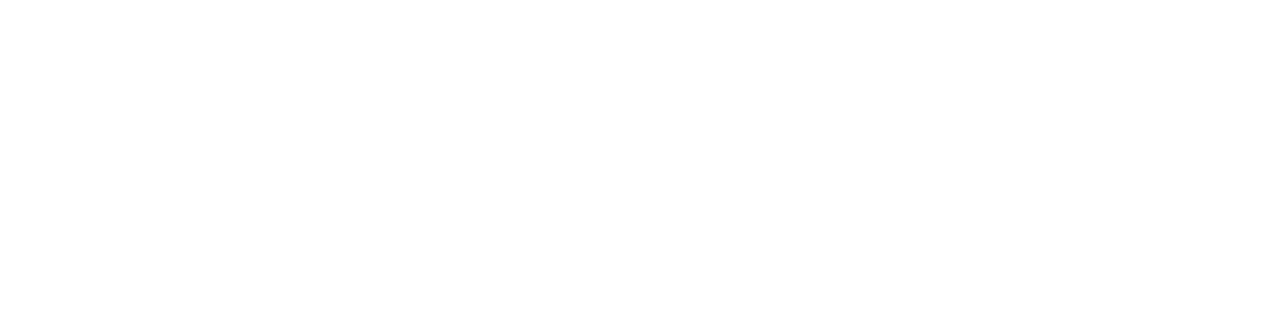
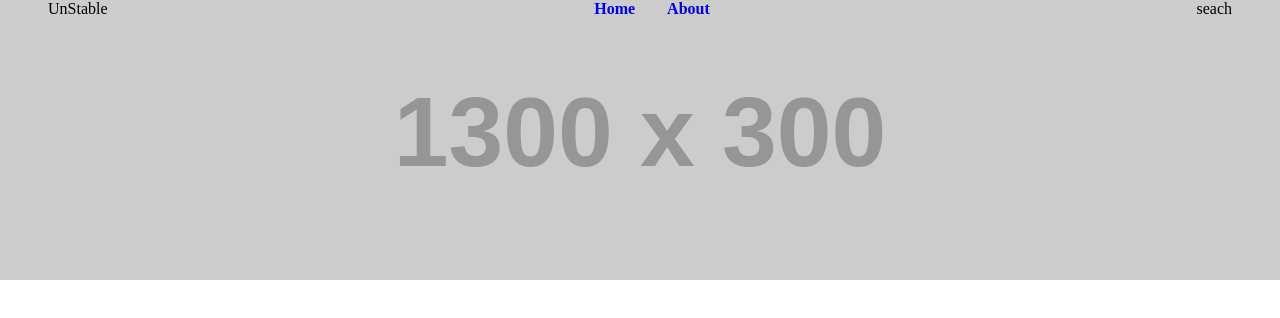
Before and after one commit to nono-k/munus-blog, an Astro site: page / in a window 1280 px wide. Built offline with nearby package versions, Linux system fonts and the light colour scheme; Astro itself is replaced by a stand-in of ours; placeholder pictures from the web are drawn by us.

Commit message:
add header background

```diff
--- /dev/null
+++ b/src/components/base/BackgroundImage.astro
@@ -0,0 +1,19 @@
+---
+import { siteConfig } from "@/config";
+
+const backgroundImage = siteConfig.background.src;
+---
+
+<div class="background-image">
+  <img src={backgroundImage} alt="background" />
+</div>
+
+<style lang="scss">
+.background-image {
+  height: 280px;
+  img {
+    height: 100%;
+    object-fit: cover;
+  }
+}
+</style>
--- /dev/null
+++ b/src/components/base/Header.astro
@@ -0,0 +1,58 @@
+---
+import { headerLinks } from "@/config";
+---
+
+<header class="header">
+  <div class="header__inner">
+    <div class="header__logo">UnStable</div>
+    <nav class="header__nav">
+      <ul>
+        {headerLinks.map((link) => (
+          <li>
+            <a href={link.url}>{link.name}</a>
+          </li>
+        ))}
+      </ul>
+    </nav>
+    <div class="header__right">seach</div>
+  </div>
+</header>
+
+<style lang="scss">
+  .header {
+    position: fixed;
+    top: 0;
+    left: 50%;
+    translate: -50% 0;
+    width: 100%;
+    max-width: var(--page-width);
+    margin-inline: auto;
+    padding-inline: 2rem;
+    &__inner {
+      height: var(--header-height);
+      background: var(--card-bg);
+      border-bottom-right-radius: 1rem;
+      border-bottom-left-radius: 1rem;
+      display: flex;
+      align-items: center;
+      justify-content: space-between;
+      padding-inline: 1rem;
+    }
+    &__nav {
+      ul {
+        display: flex;
+        a {
+          font-weight: 700;
+          padding: 1rem;
+          border-radius: 1rem;
+          transition-property: background, color;
+          transition-duration: 0.3s;
+          @include mixin.hover {
+            background: var(--btn-plain-bg-hover);
+            color: var(--primary);
+          }
+        }
+      }
+    }
+  }
+</style>
--- a/src/layouts/Layout.astro
+++ b/src/layouts/Layout.astro
@@ -1,6 +1,8 @@
 ---
 import '@/styles/styles.scss';
 
+import BackgroundImage from '@/components/base/BackgroundImage.astro';
+import Header from '@/components/base/Header.astro';
 import Meta from '@/components/base/Meta.astro';
 
 const props = Astro.props;
@@ -12,6 +14,8 @@
 		<Meta {...props} />
 	</head>
 	<body>
+    <Header />
+    <BackgroundImage />
 		<slot />
 	</body>
 </html>
```
